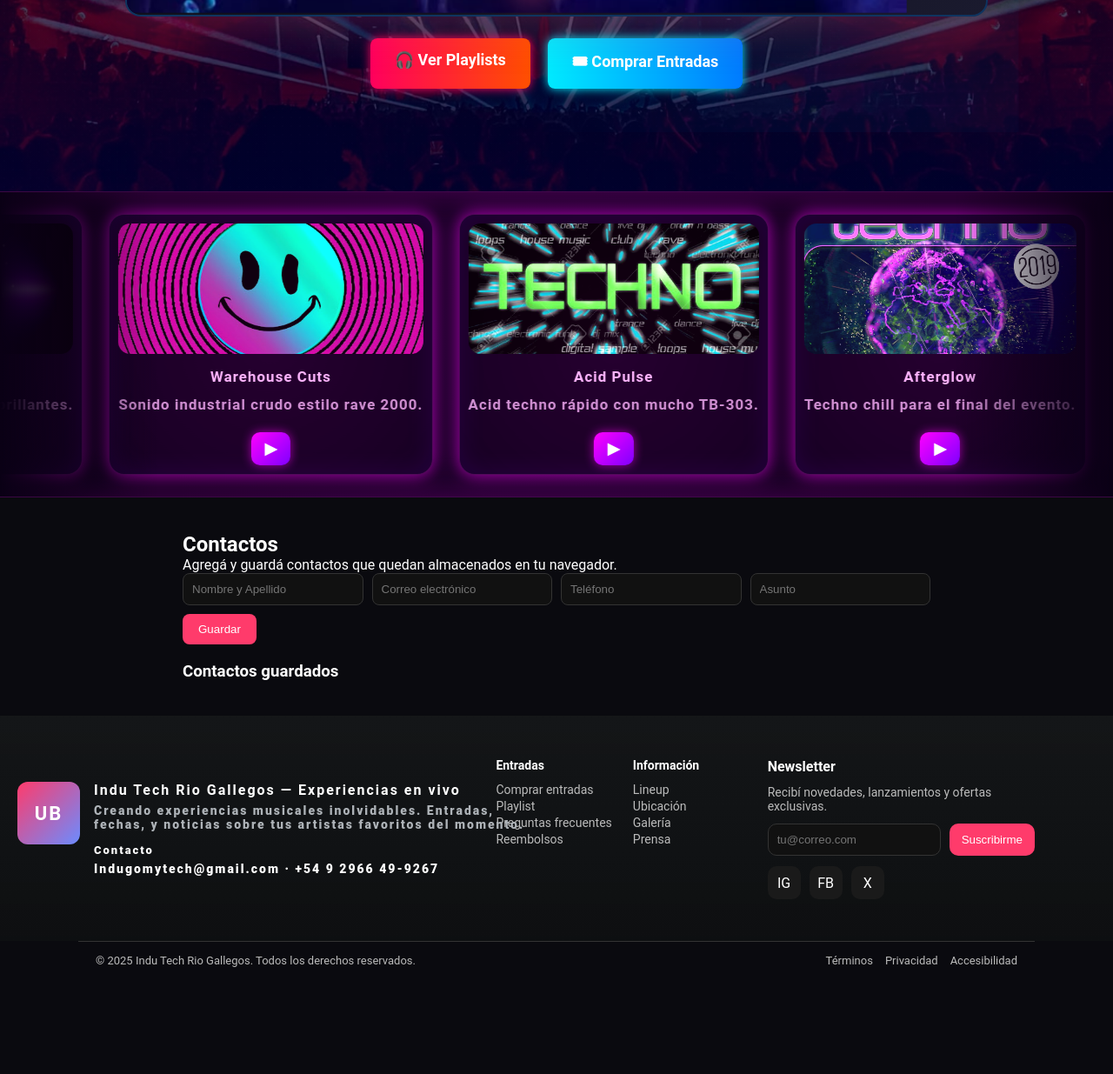
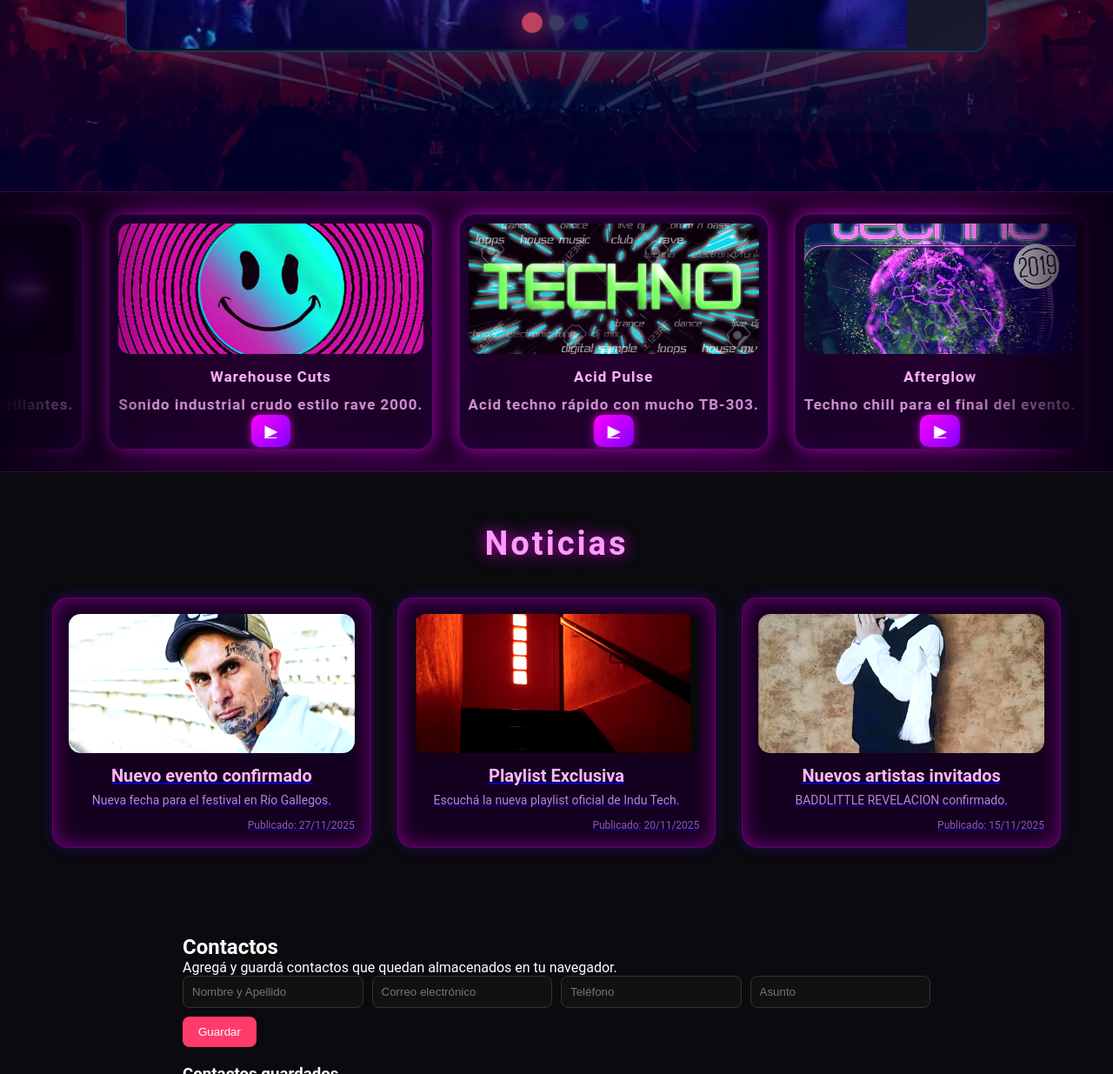
Before and after one commit to suwx7/Proyecto-ROCK-Programacion, a plain HTML site: page index.html in a window 1280 px wide. Shown: the part 580-1815 px from the top of the page at 87% size. Before the commit the page ends 1706 px from the top, so only its background shows below. Drawn offline with Linux system fonts and the light colour scheme.

Commit message:
parte de nahuel

```diff
--- a/index.html
+++ b/index.html
@@ -31,8 +31,6 @@
         <div class="lights"></div>
 
         <div class="hero-content">
-
-            <!-- === CARRUSEL === -->
             <div class="carousel">
                 <div class="carousel-track">
                     <div class="carousel-slide active"><img src="images/1.jpg" alt="Imagen 1"></div>
@@ -45,16 +43,8 @@
 
                 <div class="carousel-indicators"></div>
             </div>
-
-            <!-- === BOTONES HERO (NUEVO) === -->
-            <div class="hero-buttons">
-                <a href="#playlists-section" class="hero-btn">🎧 Ver Playlists</a>
-                <a href="#" class="hero-btn alt">🎟 Comprar Entradas</a>
-            </div>
-
         </div>
     </header>
-
 
     <!-- CANVAS BACKGROUND -->
     <canvas id="techno-bg"></canvas>
@@ -69,28 +59,33 @@
                     <img src="images/NEON BITS.jpg">
                     <p class="titulo">Neon Beats</p>
                     <p class="descripcion">Techno melódico con synths brillantes.</p>
-                    <button class="play-btn" data-audio="audio/neonbeats.mp3">▶</button>
+                    <a class="play-btn" href="https://soundcloud.com/891morte/quizas-soy-mi-propio-enemigo" target="_blank">▶</a>
+
                 </div>
 
                 <div class="playlist">
                     <img src="images/WAREHOUSE CUT.jpg">
                     <p class="titulo">Warehouse Cuts</p>
                     <p class="descripcion">Sonido industrial crudo estilo rave 2000.</p>
-                    <button class="play-btn" data-audio="audio/warehouse.mp3">▶</button>
+                    <a class="play-btn" href="https://soundcloud.com/yenkio/jerkywalk-w-shisus" target="_blank">▶</a>
+
                 </div>
 
                 <div class="playlist">
                     <img src="images/ACID PULSE.jpg">
                     <p class="titulo">Acid Pulse</p>
                     <p class="descripcion">Acid techno rápido con mucho TB-303.</p>
-                    <button class="play-btn" data-audio="audio/acidpulse.mp3">▶</button>
+                    <a class="play-btn" href="https://soundcloud.com/pachudani/otra-mas" target="_blank">▶</a>
+
                 </div>
 
                 <div class="playlist">
                     <img src="images/AFTERGLOW.jpg">
                     <p class="titulo">Afterglow</p>
                     <p class="descripcion">Techno chill para el final del evento.</p>
-                    <button class="play-btn" data-audio="audio/afterglow.mp3">▶</button>
+                    <a class="play-btn" href="https://soundcloud.com/tbwdd/tobiwordd" target="_blank">▶</a>
+
+
                 </div>
 
                 <!-- repetición -->
@@ -98,10 +93,40 @@
                     <img src="images/NEON BITS.jpg">
                     <p class="titulo">Neon Beats</p>
                     <p class="descripcion">Techno melódico con synths brillantes.</p>
-                    <button class="play-btn" data-audio="audio/neonbeats.mp3">▶</button>
+                    <a class="play-btn" href="https://soundcloud.com/891morte/quizas-soy-mi-propio-enemigo" target="_blank">▶</a>
+
                 </div>
 
             </div>
+        </div>
+    </section>
+    <!-- MINI SECCIÓN DE NOTICIAS -->
+    <section id="noticias" class="news-section">
+        <h2>Noticias</h2>
+
+        <div class="news-grid">
+
+            <a href="https://concerts50.com/es/show/ke-personajes-in-buenos-aires-tickets-nov-29-2025" target="_blank" class="news-card">
+                <img src="images/ke-personajes.jpg">
+                <p class="news-title">Nuevo evento confirmado</p>
+                <p class="news-desc">Nueva fecha para el festival en Río Gallegos.</p>
+                <p class="news-date">Publicado: 27/11/2025</p>
+            </a>
+
+            <a href="https://soundcloud.com/nine4hunna/sets/9400a" target="_blank" class="news-card">
+                <img src="images/Captura de pantalla_28-11-2025_145624_soundcloud.com.jpeg">
+                <p class="news-title">Playlist Exclusiva</p>
+                <p class="news-desc">Escuchá la nueva playlist oficial de Indu Tech.</p>
+                <p class="news-date">Publicado: 20/11/2025</p>
+            </a>
+
+            <a href="https://www.youtube.com/watch?v=NyzwSFwcLqk" target="_blank" class="news-card">
+                <img src="images/BADLITEL.jpg">
+                <p class="news-title">Nuevos artistas invitados</p>
+                <p class="news-desc">BADDLITTLE REVELACION confirmado.</p>
+                <p class="news-date">Publicado: 15/11/2025</p>
+            </a>
+
         </div>
     </section>
 
--- a/styles.css
+++ b/styles.css
@@ -265,45 +265,6 @@ html {
     .site-main {
         padding-top: 16px;
     }
-}
-
-
-/* ==========================
-   BOTONES DEL HERO (TIAGO)
-========================== */
-
-.hero-buttons {
-    margin-top: 25px;
-    display: flex;
-    justify-content: center;
-    gap: 20px;
-}
-
-.hero-btn {
-    padding: 14px 28px;
-    font-size: 18px;
-    font-weight: 700;
-    border-radius: 8px;
-    text-decoration: none;
-    color: white;
-    background: linear-gradient(90deg, #ff005d, #ff4f00);
-    box-shadow: 0 0 12px #ff005d;
-    transition: 0.25s;
-}
-
-.hero-btn:hover {
-    transform: scale(1.07);
-    box-shadow: 0 0 20px #ff005d;
-}
-
-.hero-btn.alt {
-    background: linear-gradient(90deg, #00eaff, #007bff);
-    box-shadow: 0 0 12px #00eaff;
-}
-
-.hero-btn.alt:hover {
-    transform: scale(1.07);
-    box-shadow: 0 0 20px #00eaff;
 }
 
 
@@ -888,6 +849,8 @@ footer,
 html {
     scroll-behavior: smooth;
 }
+
+
 /* ============================================
    SECCIÓN DE NOTICIAS — ESTILO CYBERPUNK
    ============================================ */
@@ -963,7 +926,9 @@ html {
     text-align: right;
 }
 
+
 /* Botón ver más */
+
 .news-btn {
     margin-top: 12px;
     padding: 10px 16px;
```
